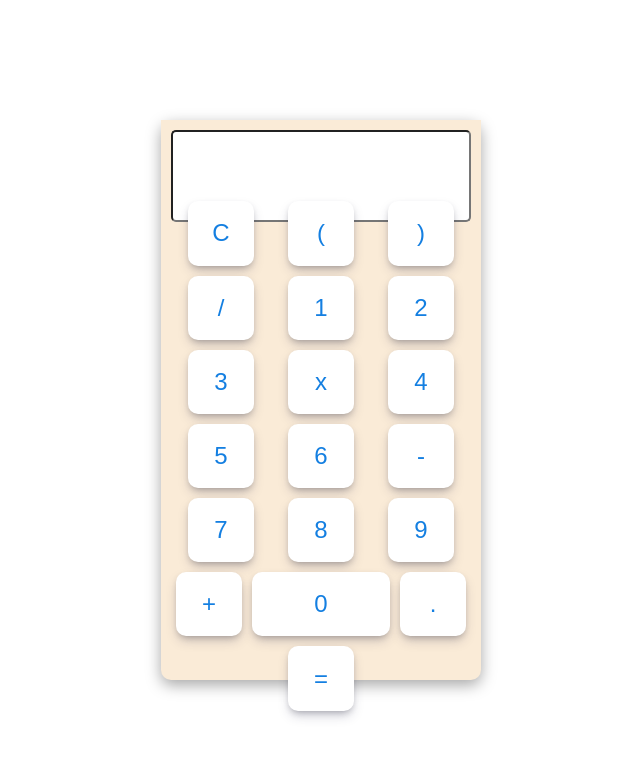
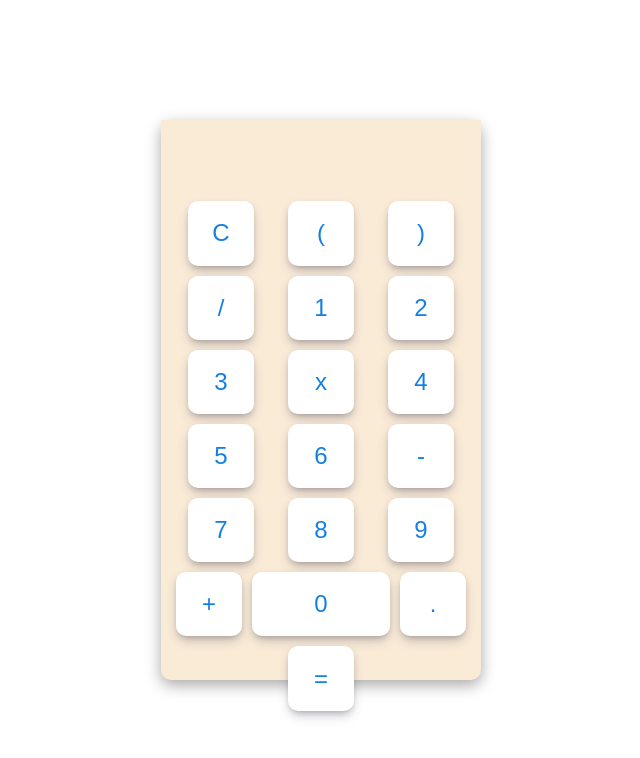
Before and after one commit to jena369/Calculator_web_app, a plain HTML site: page index.html in a window 1280 px wide. Shown: the whole page, without its empty margins (319-959 px from the left). Drawn offline with Linux system fonts and the light colour scheme.

Commit message:
updated html file-changed input to div

```diff
--- a/index.html
+++ b/index.html
@@ -11,7 +11,7 @@
         <div class="calculator">
 
         <div class="input-box">
-            <input type="text" id="numInput" />
+            <div type="text" id="numInput"></div>
         </div>
         <div class="key-box">
             <button class="keys" id="clear-key" value="AC">C</button>
```
